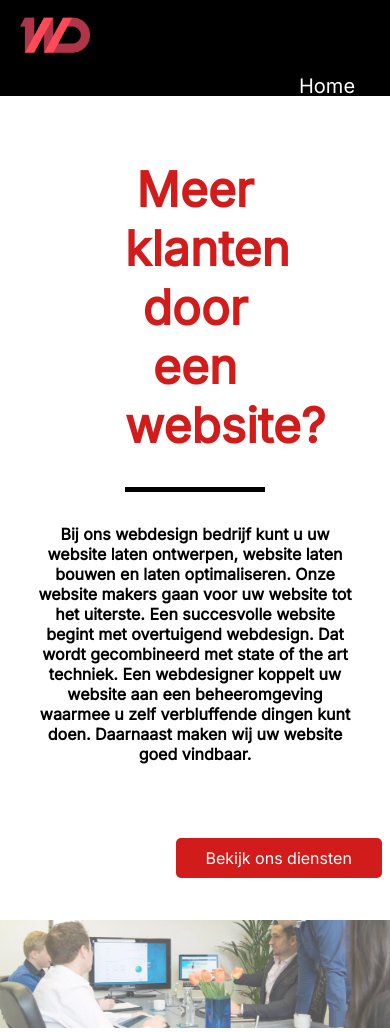
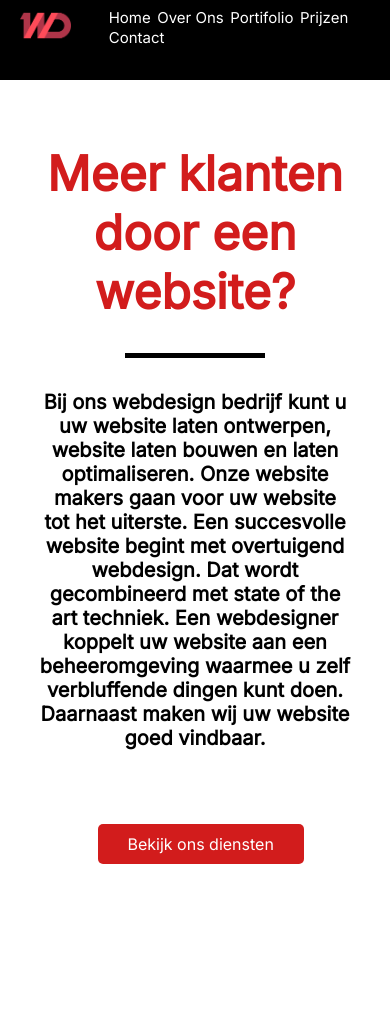
Before and after one commit to aalholi/website5pagina, a plain HTML site: page html/index.html in a window 390 px wide. After the commit the page ends 874 px from the top, so only its background shows below. Drawn offline with Linux system fonts and the light colour scheme.

Commit message:
klaar
sdf

```diff
--- a/css/contact.css
+++ b/css/contact.css
@@ -41,7 +41,7 @@ line-height: 5rem;
     float: right;
 }
 .button {
-    padding: 3% 25%;
+    padding: 2% 20%;
     background-color: #D21C1C;
     border-radius: 5px;
     color: #fff;
@@ -49,7 +49,8 @@ line-height: 5rem;
     border: none;
     margin-top: 2rem;
     font-size: 25px;
-    margin-left: 40px;
+    margin-left: 70px;
+    margin-bottom: 20px;
 }
 
 .button:hover {
--- a/css/home.css
+++ b/css/home.css
@@ -1,3 +1,4 @@
+/* versie voor pc vanaf 992px */
 * {
     font-family: 'Inter', sans-serif;
 }
@@ -42,7 +43,7 @@ p {
     background-color: #9c0909;
 }
 
-.home {
+.home_img {
     margin-top: 2rem;
     width: 100%;
 }
@@ -50,3 +51,72 @@ p {
 .wrapper {
     width: 100%;
 }
+
+
+
+
+/* vanaf de resulutie van 480px wordt de volgende css toegepast */
+@media screen and (max-width:992px) {
+    nav{
+        width: 77%;
+
+    }
+    ul{
+        width: 100%;
+        position: relative;
+        right: 40%;
+
+    }
+    .button{
+        margin: 0 auto;
+        margin-left: 35%;
+    }
+    h1,p{
+        width: 80%;
+    }
+    p{
+        font-size: 20px;
+    }
+    .home_img {
+       display: none;
+    }
+}
+
+/* responsive voor mobieltje */
+@media screen and (max-width:479px){
+    nav{
+        width: 57%;
+
+    }
+    header{
+        height: 5rem;
+    }
+    ul{
+        width: 110%;
+        position: relative;
+        right: 30%;
+        bottom: 3rem;
+        height: 4rem;
+    }
+    .button{
+        margin: 0 auto;
+        margin-left: 25%;
+    }
+    h1,p{
+        width: 80%;
+    }
+    p{
+        font-size: 20px;
+    }
+    .home_img {
+       display: none;
+    }
+    li a{
+        font-size:  15px;
+        margin-left: 2px;
+
+    }
+    .logo{
+        width: 13%;
+    }
+}
--- a/html/index.html
+++ b/html/index.html
@@ -38,9 +38,9 @@
             beheeromgeving waarmee u zelf verbluffende dingen kunt doen. Daarnaast maken wij uw website goed vindbaar.
         </p>
         <br>
-        <a href="#" class="button">Bekijk ons diensten</a>
+        <a href="/html/prijzen.html" class="button">Bekijk ons diensten</a>
         <br> <br>
-        <img src="/foto/home.jpg" alt="" class="home">
+        <img src="/foto/home.jpg" alt="" class="home_img">
     </div>
 </body>
 
```
Also changed, not shown: html/overons.html (+1 -1 lines).
